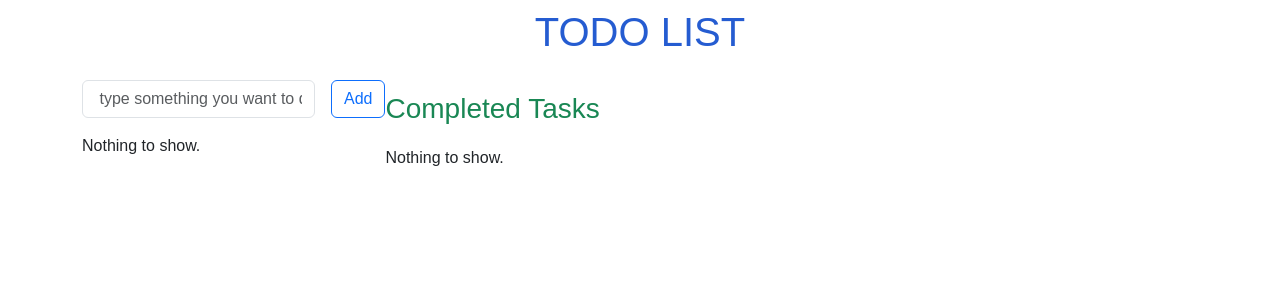
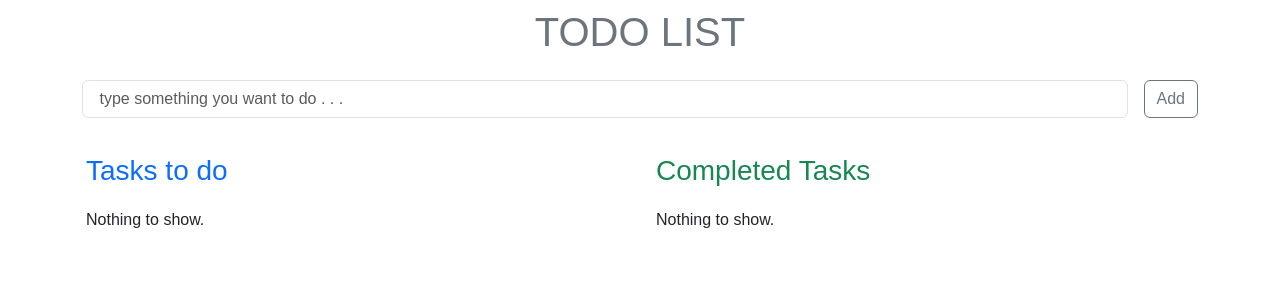
Before and after one commit to amithkv246/todo_list, a React (Create React App) app: page / in a window 1280 px wide. Shown: the top 300 px of the page. Built offline with nearby package versions, Linux system fonts and the light colour scheme; a web font is replaced by a local one.

Commit message:
Updated interface design.

```diff
--- a/public/index.html
+++ b/public/index.html
@@ -8,6 +8,9 @@
   <link
     href="https://fonts.googleapis.com/css2?family=Italianno&family=Open+Sans:ital,wght@0,300..800;1,300..800&family=Roboto:ital,wght@0,100;0,300;0,400;0,500;0,700;0,900;1,100;1,300;1,400;1,500;1,700;1,900&family=Sour+Gummy:ital,wght@0,100..900;1,100..900&display=swap"
     rel="stylesheet" />
+
+  <!-- Font awesome -->
+  <script src="https://kit.fontawesome.com/446ad7b326.js" crossorigin="anonymous"></script>
 
   <meta charset="utf-8" />
   <meta name="viewport" content="width=device-width, initial-scale=1" />
--- a/src/App.js
+++ b/src/App.js
@@ -34,19 +34,20 @@ export default function App() {
 
   return (
     <>
-      <Heading1 value={"TODO LIST"} className="text-center mt-2" style={{ color: "#255cd1" }} />
-      <div className="d-flex container">
-        <div>
-
+      <Heading1 value={"TODO LIST"} className="text-secondary text-center mt-2" />
+      <div className="container">
         <div className="d-flex gap-3 py-3">
           <Input type={"text"} placeholder={" type something you want to do . . . "} onChange={(e) => setInput(e.target.value)} value={input} />
           <Button value={"Add"} onClick={handleAdd} />
         </div>
         <div className="grid row">
+          <div className="col-6 p-3">
+            <p className="fs-3 text-primary">Tasks to do</p>
+            <div className="grid row">
               {
                 todos.length > 0 ?
                   todos.map((item, index) => (
-                  <div className="col-3 p-1">
+                    <div className="col-5 p-1">
                       <Card item={item} key={index + "todos"} onDelete={() => handleDelete(index)} onDone={() => handleDone(index)} />
                     </div>
                   ))
@@ -55,13 +56,14 @@ export default function App() {
               }
             </div>
           </div>
-        <div style={{Width : "50%"}}>
-          <p className="fs-3 text-success mt-4" >Completed Tasks</p>
+
+          <div className="col-6 p-3">
+            <p className="fs-3 text-success" >Completed Tasks</p>
             <div className="grid row">
               {
                 completedTodos.length > 0 ?
                   completedTodos.map((item, index) => (
-                  <div className="col-3 p-1">
+                    <div className="col-5 p-1">
                       <Card item={item} key={index + "completedTodos"} onDelete={() => handleCompletedDelete(index)} />
                     </div>
                   ))
@@ -71,6 +73,7 @@ export default function App() {
             </div>
           </div>
         </div>
+      </div>
     </>
   )
 }
--- a/src/components/button.jsx
+++ b/src/components/button.jsx
@@ -3,7 +3,7 @@ import React from 'react';
 function Button({value, onClick}) {
   return (
     <>
-       <button className='btn btn-outline-primary' onClick={onClick}>{value}</button>
+       <button className='btn btn-outline-secondary' onClick={onClick}>{value}</button>
     </>
   );
 }
--- a/src/components/input.jsx
+++ b/src/components/input.jsx
@@ -3,7 +3,7 @@ import React from 'react';
 function Input({type, placeholder, onChange, value}) {
   return (
     <>
-      <input type={type} placeholder={placeholder} onChange={onChange} value={value} className='form-control' />
+      <input type={type} placeholder={placeholder} onChange={onChange} value={value} className='form-control form-control-secondary' />
     </>
   );
 }
```
Lines whose indentation alone changed are shown as unchanged.
